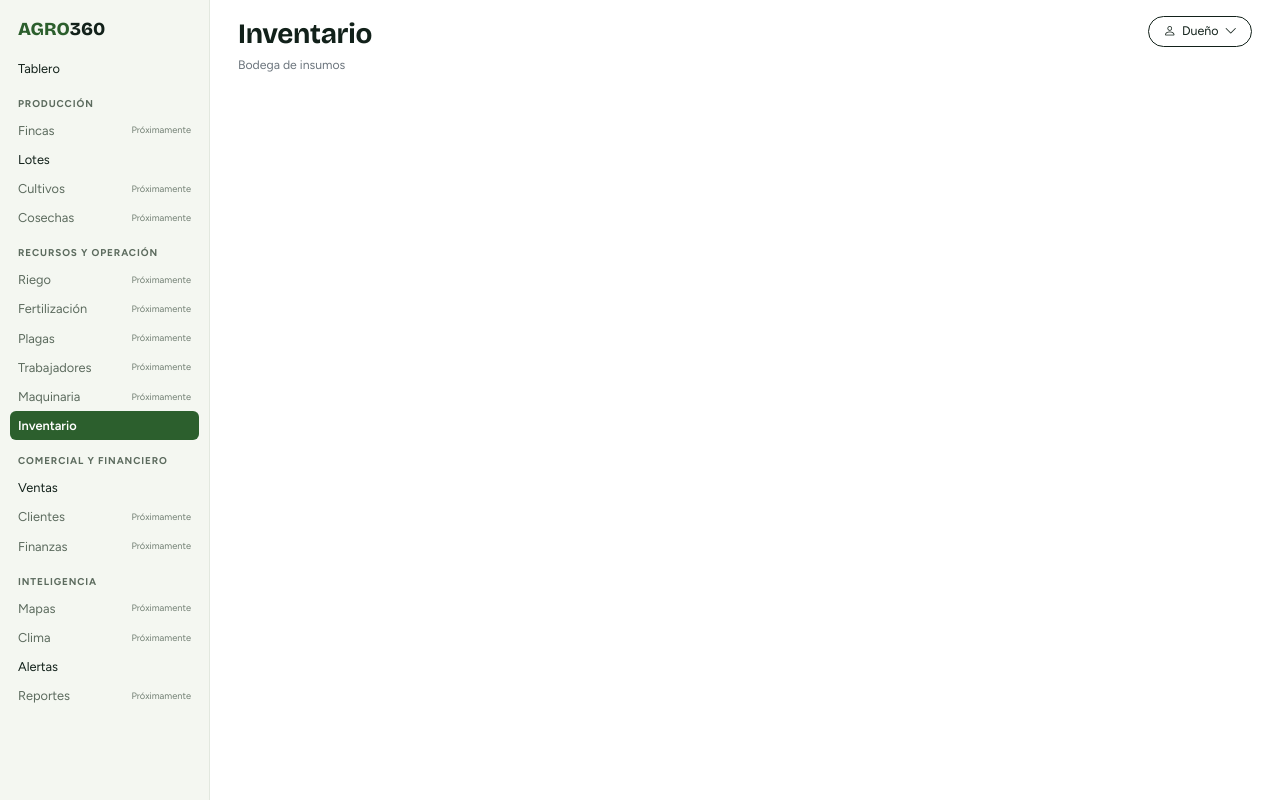
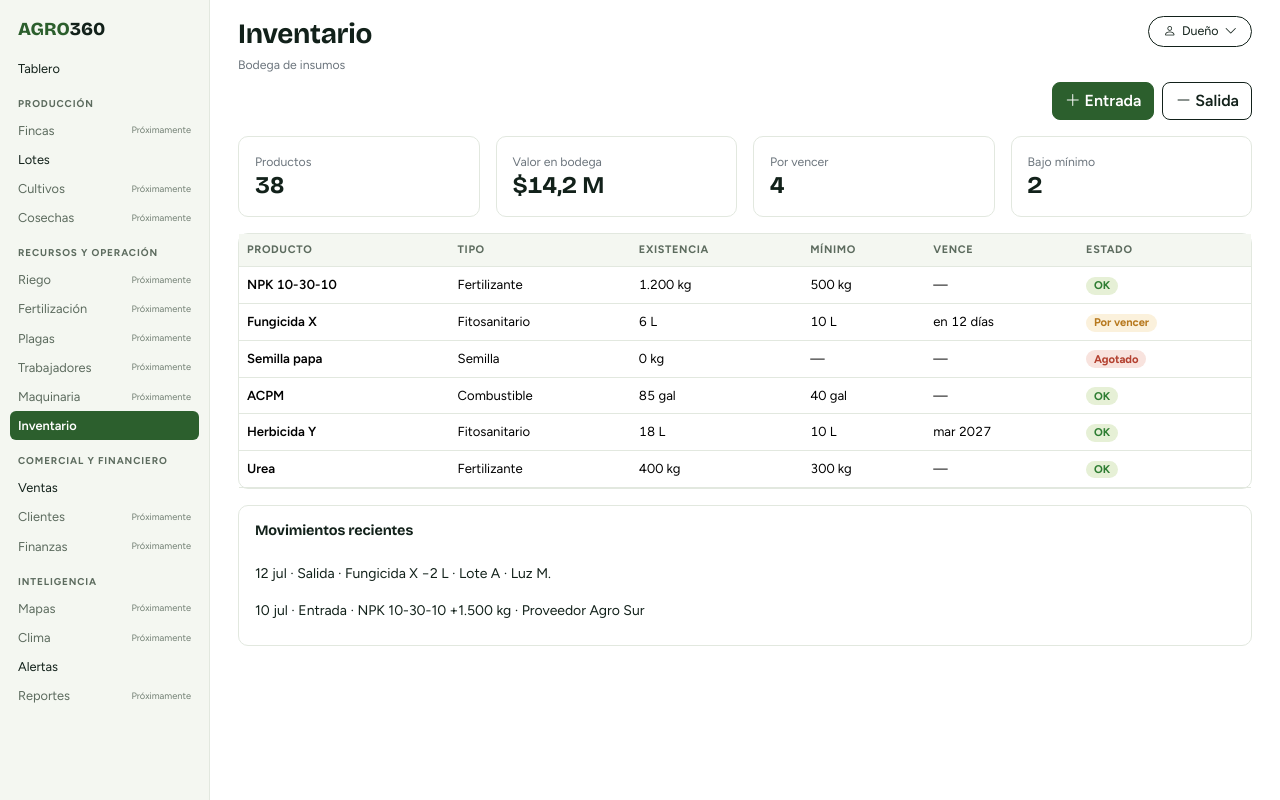
Before and after one commit to FelipeUCC898/Agro360-proyecto-electiva, an Angular app: page /inventario in a window 1280 px wide. Built offline with nearby package versions, Linux system fonts and the light colour scheme.

Commit message:
se completa la pantalla de inventario

```diff
--- /dev/null
+++ b/src/app/core/models/inventario.ts
@@ -0,0 +1,17 @@
+export interface Producto {
+  id: number;
+  nombre: string;
+  tipo: string;
+  unidad: string;
+  existencia: number;
+  minimo: number; // 0 si no tiene mínimo
+  vence?: string;
+  venceEnDias?: number;
+}
+
+export interface ResumenInventario {
+  productos: number;
+  valorBodega: number; // millones de pesos
+  porVencer: number;
+  bajoMinimo: number;
+}
--- /dev/null
+++ b/src/app/core/services/inventario.service.ts
@@ -0,0 +1,29 @@
+import { Injectable } from '@angular/core';
+import { Producto, ResumenInventario } from '../models/inventario';
+
+@Injectable({ providedIn: 'root' })
+export class InventarioService {
+  readonly resumen: ResumenInventario = { productos: 38, valorBodega: 14.2, porVencer: 4, bajoMinimo: 2 };
+
+  private readonly productos: Producto[] = [
+    { id: 1, nombre: 'NPK 10-30-10', tipo: 'Fertilizante', unidad: 'kg', existencia: 1200, minimo: 500 },
+    { id: 2, nombre: 'Fungicida X', tipo: 'Fitosanitario', unidad: 'L', existencia: 6, minimo: 10, venceEnDias: 12 },
+    { id: 3, nombre: 'Semilla papa', tipo: 'Semilla', unidad: 'kg', existencia: 0, minimo: 0 },
+    { id: 4, nombre: 'ACPM', tipo: 'Combustible', unidad: 'gal', existencia: 85, minimo: 40 },
+    { id: 5, nombre: 'Herbicida Y', tipo: 'Fitosanitario', unidad: 'L', existencia: 18, minimo: 10, vence: 'mar 2027' },
+    { id: 6, nombre: 'Urea', tipo: 'Fertilizante', unidad: 'kg', existencia: 400, minimo: 300 }
+  ];
+
+  private readonly movimientos: string[] = [
+    '12 jul · Salida · Fungicida X −2 L · Lote A · Luz M.',
+    '10 jul · Entrada · NPK 10-30-10 +1.500 kg · Proveedor Agro Sur'
+  ];
+
+  listarProductos(): Producto[] {
+    return this.productos;
+  }
+
+  listarMovimientos(): string[] {
+    return this.movimientos;
+  }
+}
--- /dev/null
+++ b/src/app/pages/web/inventario/inventario.html
@@ -0,0 +1,83 @@
+<app-page-header titulo="Inventario" subtitulo="Bodega de insumos">
+  <button type="button" class="btn btn-primary" data-bs-toggle="modal" data-bs-target="#modal-movimiento" (click)="tipoMovimiento = 'Entrada'">
+    <i class="bi bi-plus-lg"></i> Entrada
+  </button>
+  <button type="button" class="btn btn-outline-dark" data-bs-toggle="modal" data-bs-target="#modal-movimiento" (click)="tipoMovimiento = 'Salida'">
+    <i class="bi bi-dash-lg"></i> Salida
+  </button>
+</app-page-header>
+
+<div class="row g-3 mb-3">
+  <div class="col-6 col-xl-3"><app-kpi-card etiqueta="Productos" [valor]="resumen.productos.toString()" /></div>
+  <div class="col-6 col-xl-3"><app-kpi-card etiqueta="Valor en bodega" [valor]="millones(resumen.valorBodega)" /></div>
+  <div class="col-6 col-xl-3"><app-kpi-card etiqueta="Por vencer" [valor]="resumen.porVencer.toString()" /></div>
+  <div class="col-6 col-xl-3"><app-kpi-card etiqueta="Bajo mínimo" [valor]="resumen.bajoMinimo.toString()" /></div>
+</div>
+
+<div class="card mb-3">
+  <div class="table-responsive">
+    <table class="table table-hover mb-0 align-middle">
+      <thead>
+        <tr>
+          <th>Producto</th>
+          <th>Tipo</th>
+          <th>Existencia</th>
+          <th>Mínimo</th>
+          <th>Vence</th>
+          <th>Estado</th>
+        </tr>
+      </thead>
+      <tbody>
+        @for (p of productos(); track p.id) {
+          <tr>
+            <td class="fw-semibold">{{ p.nombre }}</td>
+            <td>{{ p.tipo }}</td>
+            <td>{{ cantidadTexto(p.existencia, p.unidad) }}</td>
+            <td>{{ p.minimo ? cantidadTexto(p.minimo, p.unidad) : '—' }}</td>
+            <td>{{ vence(p) }}</td>
+            <td><app-status-pill [texto]="estado(p).texto" [tono]="estado(p).tono" /></td>
+          </tr>
+        }
+      </tbody>
+    </table>
+  </div>
+</div>
+
+<div class="card">
+  <div class="card-body">
+    <h2 class="card-title mb-3">Movimientos recientes</h2>
+    @for (m of movimientos(); track $index) {
+      <div class="py-2">{{ m }}</div>
+    }
+  </div>
+</div>
+
+<div class="modal fade" id="modal-movimiento" tabindex="-1" aria-labelledby="titulo-movimiento" aria-hidden="true">
+  <div class="modal-dialog modal-dialog-centered">
+    <form class="modal-content" #formulario="ngForm" (ngSubmit)="guardarMovimiento()">
+      <div class="modal-header">
+        <h2 class="modal-title h5" id="titulo-movimiento">{{ tipoMovimiento }} de producto</h2>
+        <button type="button" class="btn-close" data-bs-dismiss="modal" aria-label="Cerrar"></button>
+      </div>
+      <div class="modal-body d-grid gap-3">
+        <div>
+          <label class="form-label" for="mov-producto">Producto</label>
+          <select id="mov-producto" name="producto" class="form-select" required [(ngModel)]="idProducto">
+            <option [ngValue]="null" disabled>Selecciona un producto</option>
+            @for (p of productos(); track p.id) {
+              <option [ngValue]="p.id">{{ p.nombre }}</option>
+            }
+          </select>
+        </div>
+        <div>
+          <label class="form-label" for="mov-cantidad">Cantidad</label>
+          <input id="mov-cantidad" name="cantidad" type="number" min="1" class="form-control" required [(ngModel)]="cantidad" />
+        </div>
+      </div>
+      <div class="modal-footer">
+        <button type="button" class="btn btn-outline-dark" data-bs-dismiss="modal">Cancelar</button>
+        <button type="submit" class="btn btn-primary" data-bs-dismiss="modal" [disabled]="formulario.invalid">Guardar</button>
+      </div>
+    </form>
+  </div>
+</div>
--- a/src/app/pages/web/inventario/inventario.ts
+++ b/src/app/pages/web/inventario/inventario.ts
@@ -1,9 +1,72 @@
-import { Component } from '@angular/core';
+import { Component, inject, signal } from '@angular/core';
+import { FormsModule } from '@angular/forms';
+import { Producto } from '../../../core/models/inventario';
+import { InventarioService } from '../../../core/services/inventario.service';
+import { millones, pesos } from '../../../shared/formato';
+import { KpiCard } from '../../../shared/kpi-card/kpi-card';
 import { PageHeader } from '../../../shared/page-header/page-header';
+import { StatusPill, TonoPill } from '../../../shared/status-pill/status-pill';
 
 @Component({
   selector: 'app-inventario',
-  imports: [PageHeader],
-  template: '<app-page-header titulo="Inventario" subtitulo="Bodega de insumos" />'
+  imports: [FormsModule, PageHeader, KpiCard, StatusPill],
+  templateUrl: './inventario.html'
 })
-export class Inventario {}
+export class Inventario {
+  private readonly servicio = inject(InventarioService);
+
+  readonly resumen = this.servicio.resumen;
+  readonly millones = millones;
+
+  readonly productos = signal<Producto[]>(this.servicio.listarProductos().map((p) => ({ ...p })));
+  readonly movimientos = signal<string[]>([...this.servicio.listarMovimientos()]);
+
+  // Formulario de entrada y salida
+  tipoMovimiento: 'Entrada' | 'Salida' = 'Entrada';
+  idProducto: number | null = null;
+  cantidad: number | null = null;
+
+  cantidadTexto(valor: number, unidad: string): string {
+    return pesos(valor).slice(1) + ' ' + unidad;
+  }
+
+  vence(p: Producto): string {
+    if (p.venceEnDias) {
+      return 'en ' + p.venceEnDias + ' días';
+    }
+    return p.vence ?? '—';
+  }
+
+  estado(p: Producto): { texto: string; tono: TonoPill } {
+    if (p.existencia === 0) {
+      return { texto: 'Agotado', tono: 'peligro' };
+    }
+    if (p.venceEnDias && p.venceEnDias <= 30) {
+      return { texto: 'Por vencer', tono: 'aviso' };
+    }
+    if (p.minimo > 0 && p.existencia < p.minimo) {
+      return { texto: 'Bajo mínimo', tono: 'aviso' };
+    }
+    return { texto: 'OK', tono: 'ok' };
+  }
+
+  guardarMovimiento(): void {
+    const producto = this.productos().find((p) => p.id === Number(this.idProducto));
+    if (!producto || !this.cantidad || this.cantidad <= 0) {
+      return;
+    }
+    const cambio = this.tipoMovimiento === 'Entrada' ? this.cantidad : -Math.min(this.cantidad, producto.existencia);
+    this.productos.update((lista) =>
+      lista.map((p) => (p.id === producto.id ? { ...p, existencia: p.existencia + cambio } : p))
+    );
+
+    const fecha = new Date().toLocaleDateString('es-CO', { day: '2-digit', month: 'short' }).replace('.', '');
+    const signo = cambio >= 0 ? '+' : '−';
+    this.movimientos.update((lista) => [
+      `${fecha} · ${this.tipoMovimiento} · ${producto.nombre} ${signo}${this.cantidadTexto(Math.abs(cambio), producto.unidad)}`,
+      ...lista
+    ]);
+    this.idProducto = null;
+    this.cantidad = null;
+  }
+}
```
